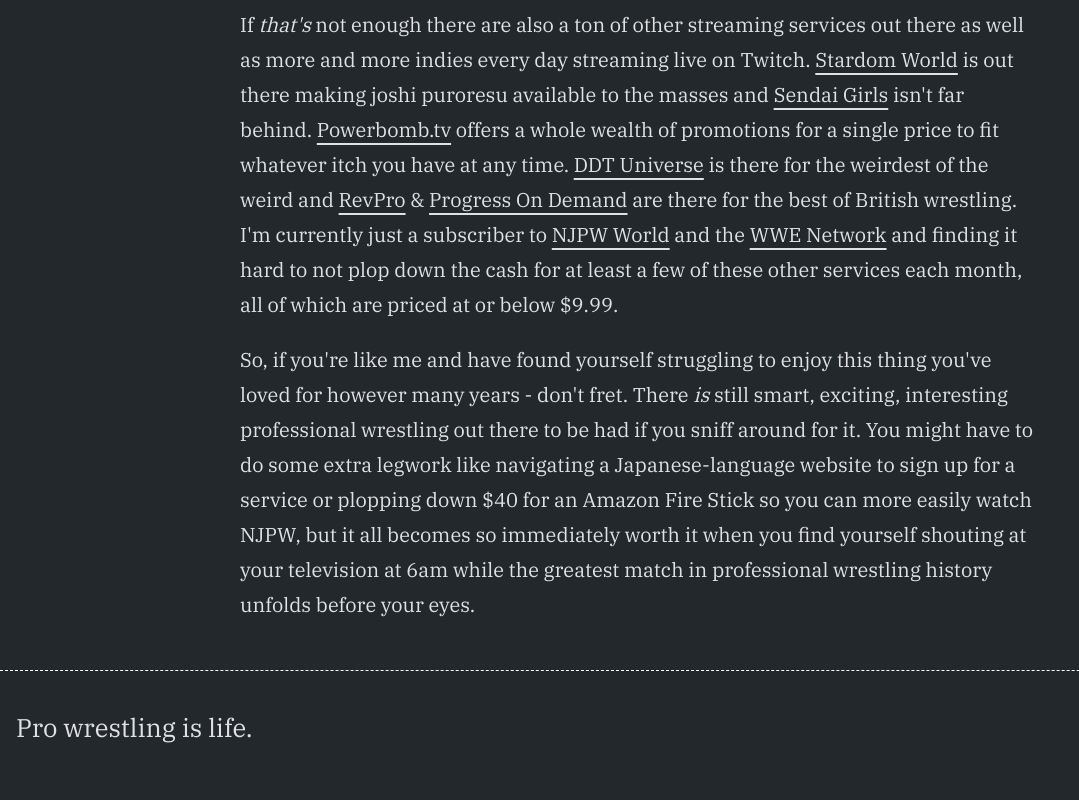
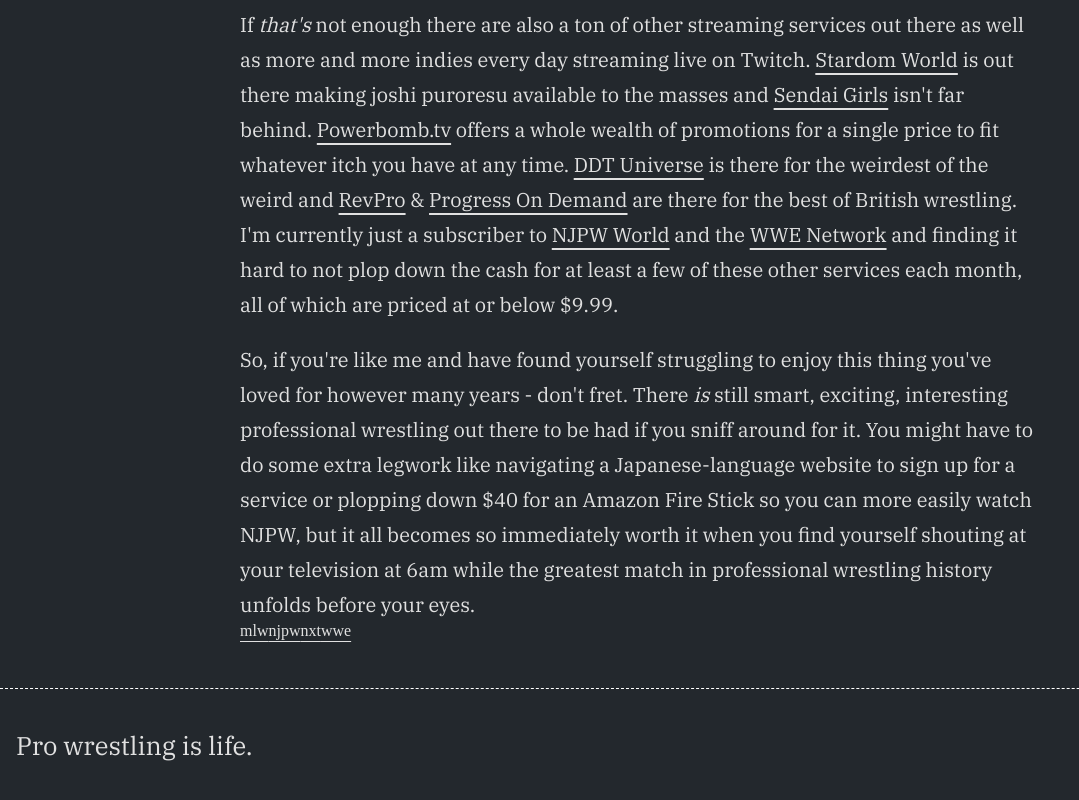
Before and after one commit to coreymcollins/gansobomb-next, a Next.js app: page /posts/2018-07-12-how-i-learned-to-love-pro-wrestling-again in a window 1280 px wide. Shown: the part 5637-6437 px from the top of the page, without its empty margins (0-1079 px from the left). Built offline with nearby package versions, Linux system fonts and the light colour scheme.

Commit message:
updates single post to display tags

```diff
--- a/app/posts/[slug]/page.tsx
+++ b/app/posts/[slug]/page.tsx
@@ -1,5 +1,4 @@
 import fs from 'fs';
-import Markdown from 'markdown-to-jsx';
 import matter from 'gray-matter';
 import getPostsMetadata from '@/components/getPostMetaData';
 import Image from 'next/image';
@@ -8,6 +7,7 @@ import MarkdownRenderer from '@/components/MarkdownRenderer';
 import type { Metadata } from 'next';
 import PageHeader from '@/components/PageHeader';
 import PageFooter from '@/components/PageFooter';
+import Link from 'next/link';
 
 const getPostContent = ( slug: string ) => {
     const folder = 'posts/';
@@ -84,7 +84,16 @@ const postSingle = ( props: any ) => {
                 </div>
                 <div className="post-single-content">
                     <MarkdownRenderer content={post.content} />
+
+                    <div className="tag-list">
+                        { post.data.tags.map( (tag: any) => (
+                            <Link key={tag} href={`/tag/${tag}`}>
+                                {tag}
+                            </Link>
+                        ))}
+                    </div>
                 </div>
+
             </article>
             <PageFooter />
         </main>
```
